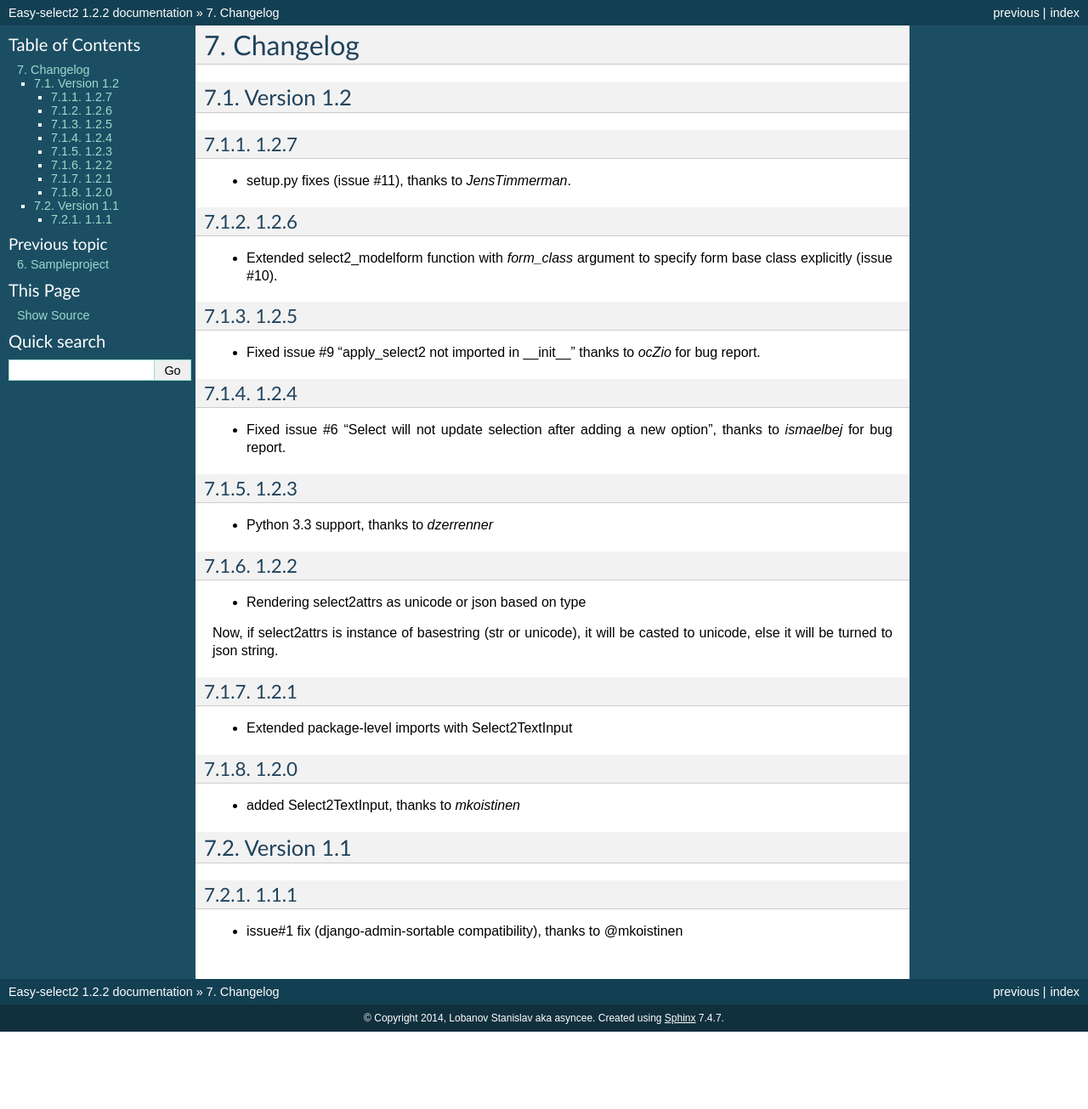
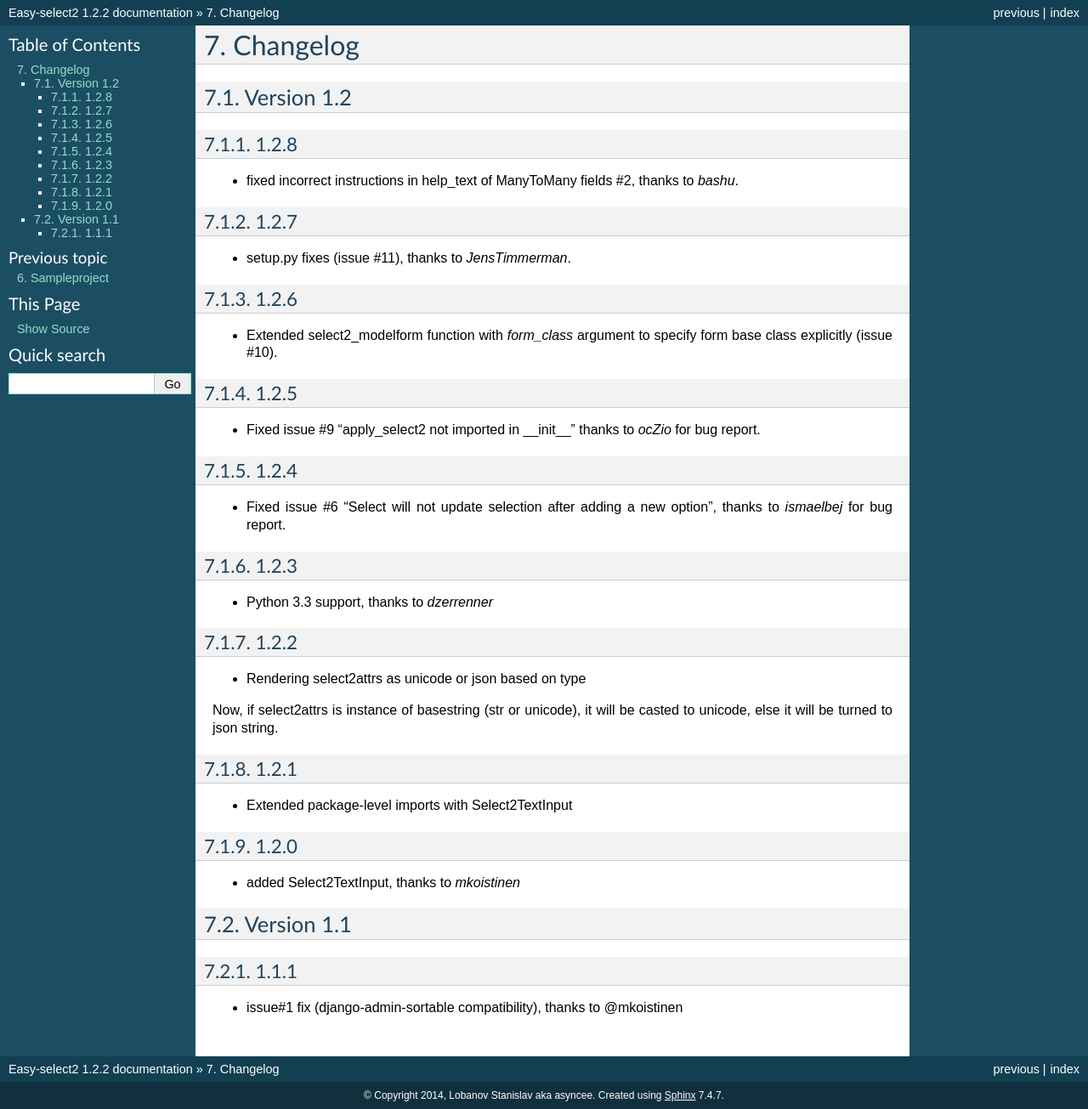
Before and after one commit to asyncee/django-easy-select2, a Sphinx documentation site: the page built from docs/source/changelog.rst, in a window 1280 px wide. Shown: the whole page at 85% size. Built offline with Sphinx 7.4.7, drawn with Linux system fonts in a browser that asks for light colours; before the commit the page ends 1214 px from its top, so only the background shows below that.

Commit message:
Version 1.2.8

```diff
--- a/docs/source/changelog.rst
+++ b/docs/source/changelog.rst
@@ -3,6 +3,10 @@ Changelog
 
 Version 1.2
 -----------
+
+1.2.8
+~~~~~
+- fixed incorrect instructions in help_text of ManyToMany fields #2, thanks to *bashu*.
 
 1.2.7
 ~~~~~
--- a/setup.py
+++ b/setup.py
@@ -27,7 +27,7 @@ for dirpath, dirnames, filenames in os.walk('easy_select2'):
 
 setup(
     name="django-easy-select2",
-    version="1.2.7",
+    version="1.2.8",
     packages=find_packages(),
     author="asyncee",
     description="Django select2 theme for select input widgets.",
```
